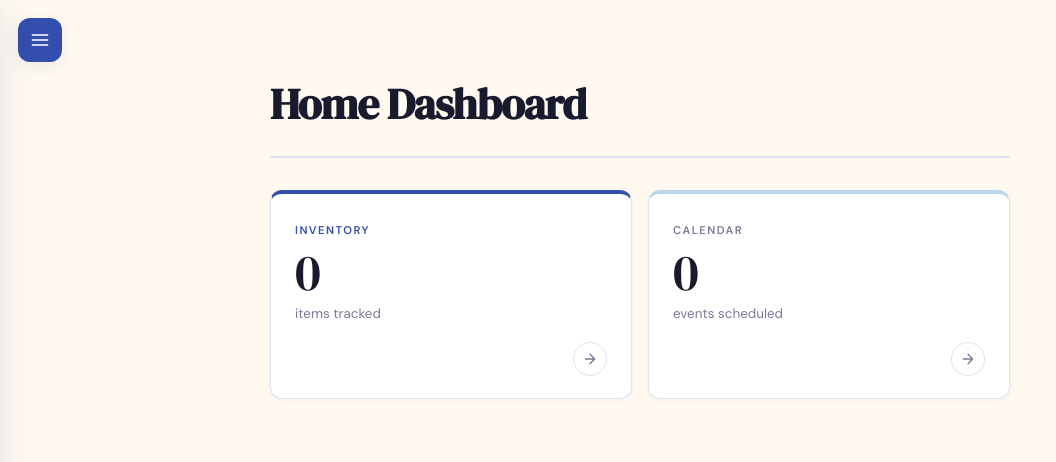
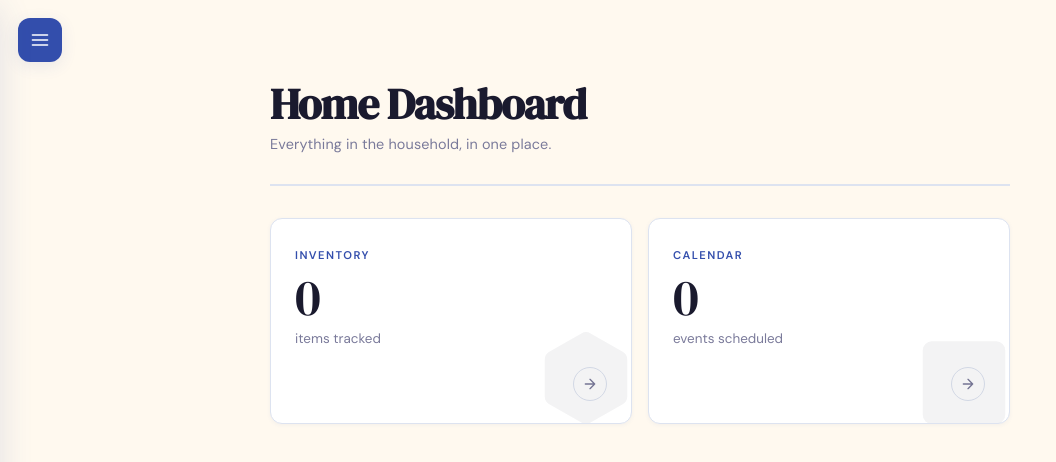
Before and after one commit to idejima/home-dashboard, a Next.js app: page / in a window 1280 px wide. Shown: the top 462 px of the page, without its empty margins (0-1056 px from the left). Built offline with nearby package versions, Linux system fonts and the light colour scheme; no server answers; the database is empty.

Commit message:
Update page.tsx

```diff
--- a/app/page.tsx
+++ b/app/page.tsx
@@ -2,22 +2,6 @@
 
 import { useEffect, useState } from "react";
 import { useRouter } from "next/navigation";
-
-function BoxBgIcon() {
-  return (
-    <svg width="120" height="120" viewBox="0 0 24 24" fill="currentColor" stroke="none" className="jumbo-card-bg">
-      <path d="M21 8a2 2 0 0 0-1-1.73l-7-4a2 2 0 0 0-2 0l-7 4A2 2 0 0 0 3 8v8a2 2 0 0 0 1 1.73l7 4a2 2 0 0 0 2 0l7-4A2 2 0 0 0 21 16Z" />
-    </svg>
-  );
-}
-
-function CalBgIcon() {
-  return (
-    <svg width="120" height="120" viewBox="0 0 24 24" fill="currentColor" stroke="none" className="jumbo-card-bg">
-      <rect width="18" height="18" x="3" y="4" rx="2" ry="2" />
-    </svg>
-  );
-}
 
 function ArrowIcon() {
   return (
@@ -27,20 +11,35 @@ function ArrowIcon() {
   );
 }
 
+function BoxBgIcon() {
+  return (
+    <svg width="110" height="110" viewBox="0 0 24 24" fill="currentColor" stroke="none" className="jumbo-card-bg">
+      <path d="M21 8a2 2 0 0 0-1-1.73l-7-4a2 2 0 0 0-2 0l-7 4A2 2 0 0 0 3 8v8a2 2 0 0 0 1 1.73l7 4a2 2 0 0 0 2 0l7-4A2 2 0 0 0 21 16Z" />
+    </svg>
+  );
+}
+
+function CalBgIcon() {
+  return (
+    <svg width="110" height="110" viewBox="0 0 24 24" fill="currentColor" stroke="none" className="jumbo-card-bg">
+      <rect width="18" height="18" x="3" y="4" rx="2" ry="2" />
+    </svg>
+  );
+}
+
 export default function HomePage() {
   const router = useRouter();
-  const [itemCount, setItemCount] = useState<number | null>(null);
+  const [itemCount, setItemCount]   = useState<number | null>(null);
   const [eventCount, setEventCount] = useState<number | null>(null);
 
   useEffect(() => {
     fetch("/api/items")
-      .then((r) => r.json())
-      .then((data) => setItemCount(Array.isArray(data) ? data.length : 0))
+      .then(r => r.json())
+      .then(d => setItemCount(Array.isArray(d) ? d.length : 0))
       .catch(() => setItemCount(0));
-
     fetch("/api/events")
-      .then((r) => r.json())
-      .then((data) => setEventCount(Array.isArray(data) ? data.length : 0))
+      .then(r => r.json())
+      .then(d => setEventCount(Array.isArray(d) ? d.length : 0))
       .catch(() => setEventCount(0));
   }, []);
 
@@ -48,51 +47,44 @@ export default function HomePage() {
     <div className="app-wrapper">
       <header className="app-header">
         <h1>Home Dashboard</h1>
+        <p>Everything in the household, in one place.</p>
       </header>
 
       <div className="jumbo-grid">
-        {/* Inventory card */}
         <div
-          className="jumbo-card inventory"
+          className="jumbo-card"
           onClick={() => router.push("/inventory")}
           role="button"
           tabIndex={0}
           onKeyDown={(e) => e.key === "Enter" && router.push("/inventory")}
         >
+          <BoxBgIcon />
           <div>
             <div className="jumbo-label">Inventory</div>
-            <div className="jumbo-count">
-              {itemCount === null ? "—" : itemCount}
-            </div>
+            <div className="jumbo-count">{itemCount === null ? "—" : itemCount}</div>
             <div className="jumbo-count-label">
               {itemCount === 1 ? "item tracked" : "items tracked"}
             </div>
           </div>
-          <div className="jumbo-arrow">
-            <ArrowIcon />
-          </div>
+          <div className="jumbo-arrow"><ArrowIcon /></div>
         </div>
 
-        {/* Calendar card */}
         <div
-          className="jumbo-card calendar"
+          className="jumbo-card"
           onClick={() => router.push("/calendar")}
           role="button"
           tabIndex={0}
           onKeyDown={(e) => e.key === "Enter" && router.push("/calendar")}
         >
+          <CalBgIcon />
           <div>
             <div className="jumbo-label">Calendar</div>
-            <div className="jumbo-count">
-              {eventCount === null ? "—" : eventCount}
-            </div>
+            <div className="jumbo-count">{eventCount === null ? "—" : eventCount}</div>
             <div className="jumbo-count-label">
               {eventCount === 1 ? "event scheduled" : "events scheduled"}
             </div>
           </div>
-          <div className="jumbo-arrow">
-            <ArrowIcon />
-          </div>
+          <div className="jumbo-arrow"><ArrowIcon /></div>
         </div>
       </div>
     </div>
```
